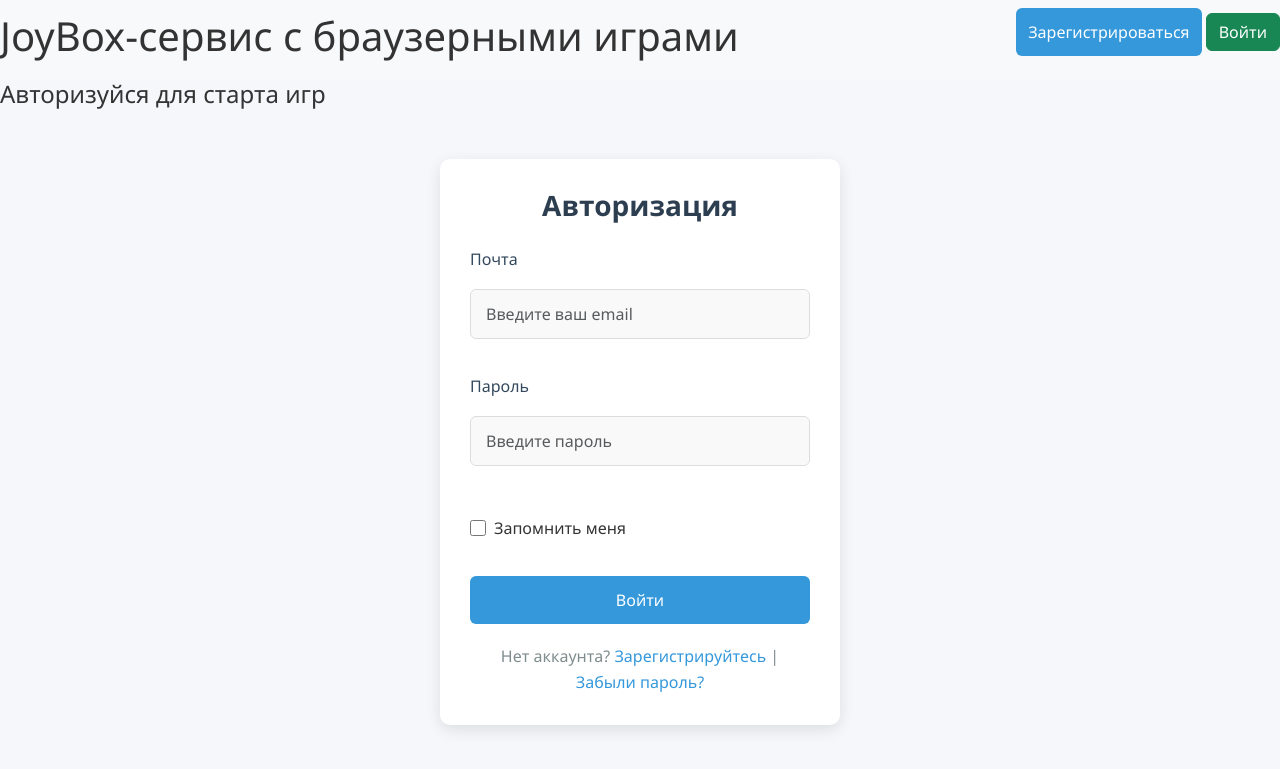
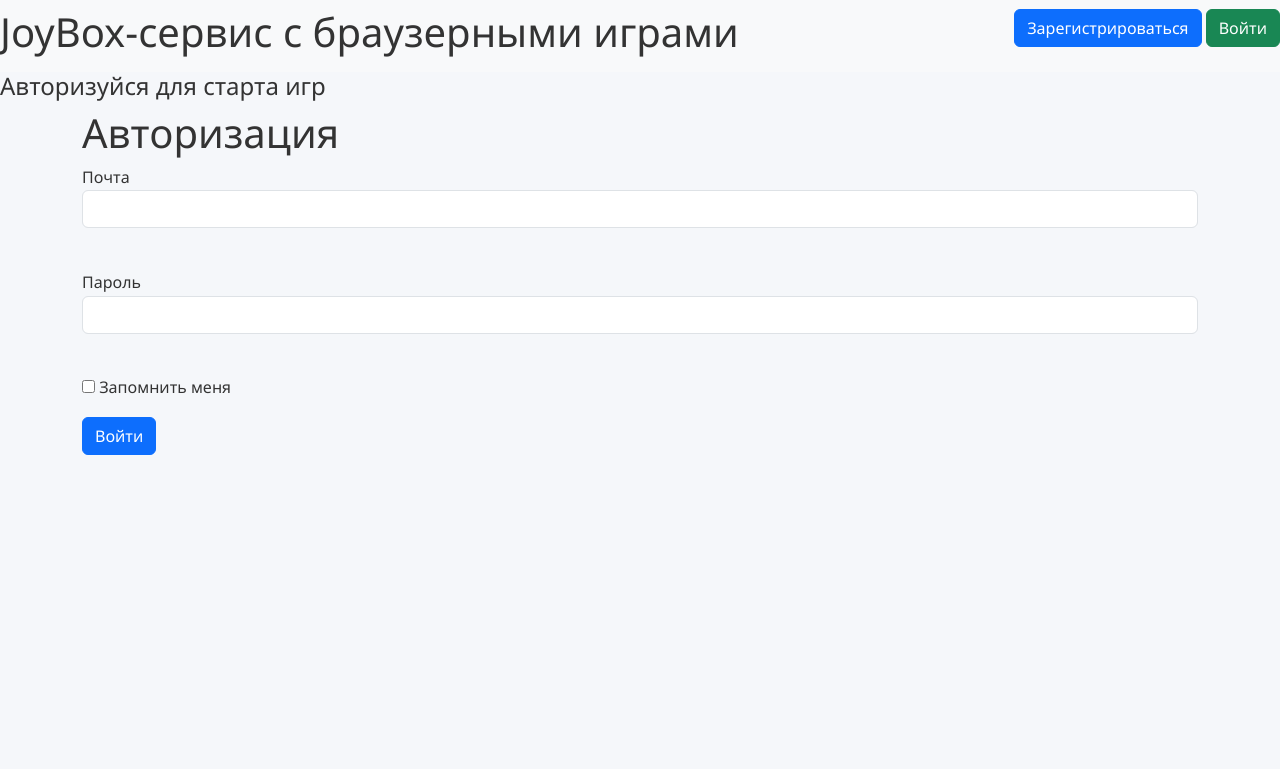
Before and after one commit to FDA-2011/site2, a Flask app: page /login in a window 1280 px wide. Shown: the top 769 px of the page. Run offline with Flask 3, Linux system fonts and the light colour scheme.

Commit message:
Update login.html

```diff
--- a/templates/login.html
+++ b/templates/login.html
@@ -1,163 +1,32 @@
 {% extends "base.html" %}
 
 {% block content %}
-<style>
-    /* Основные стили */
-    .login-container {
-        max-width: 400px;
-        margin: 50px auto;
-        padding: 30px;
-        border-radius: 10px;
-        box-shadow: 0 5px 15px rgba(0, 0, 0, 0.1);
-        background: white;
-        font-family: 'Segoe UI', Tahoma, Geneva, Verdana, sans-serif;
-    }
-
-    .login-title {
-        text-align: center;
-        color: #2c3e50;
-        margin-bottom: 25px;
-        font-size: 28px;
-        font-weight: 600;
-    }
-
-    .login-form {
-        display: flex;
-        flex-direction: column;
-        gap: 20px;
-    }
-
-    .form-group {
-        margin-bottom: 15px;
-    }
-
-    .form-group label {
-        display: block;
-        margin-bottom: 8px;
-        font-weight: 500;
-        color: #34495e;
-    }
-
-    .form-control {
-        width: 100%;
-        padding: 12px 15px;
-        border: 1px solid #ddd;
-        border-radius: 6px;
-        font-size: 16px;
-        transition: all 0.3s;
-        background-color: #f9f9f9;
-    }
-
-    .form-control:focus {
-        border-color: #3498db;
-        box-shadow: 0 0 0 3px rgba(52, 152, 219, 0.2);
-        outline: none;
-        background-color: white;
-    }
-
-    .alert-danger {
-        padding: 10px 15px;
-        background-color: #fdecea;
-        color: #e74c3c;
-        border-radius: 6px;
-        margin-top: 5px;
-        font-size: 14px;
-        border-left: 3px solid #e74c3c;
-    }
-
-    .remember-me {
-        display: flex;
-        align-items: center;
-        gap: 8px;
-        margin: 15px 0;
-    }
-
-    .remember-me input {
-        width: 16px;
-        height: 16px;
-    }
-
-    .btn-primary {
-        background-color: #3498db;
-        color: white;
-        border: none;
-        padding: 12px;
-        border-radius: 6px;
-        font-size: 16px;
-        font-weight: 500;
-        cursor: pointer;
-        transition: background-color 0.3s;
-    }
-
-    .btn-primary:hover {
-        background-color: #2980b9;
-    }
-
-    .login-footer {
-        text-align: center;
-        margin-top: 20px;
-        color: #7f8c8d;
-    }
-
-    .login-footer a {
-        color: #3498db;
-        text-decoration: none;
-    }
-
-    .login-footer a:hover {
-        text-decoration: underline;
-    }
-
-    @media (max-width: 480px) {
-        .login-container {
-            margin: 20px auto;
-            padding: 20px;
-        }
-    }
-</style>
-
-<div class="login-container">
-    <h1 class="login-title">Авторизация</h1>
-
-    <form action="" method="post" class="login-form">
+<h1>Авторизация</h1>
+<form action="" method="post">
     {{ form.hidden_tag() }}
     {{ form.csrf_token }}
-
     {% if message %}
     <div class="alert alert-danger" role="alert">{{ message }}</div>
     {% endif %}
-
-        <div class="form-group">
-            {{ form.email.label }}
-            {{ form.email(class="form-control", type="email", placeholder="Введите ваш email") }}
+    <p>
+        {{ form.email.label }}<br>
+        {{ form.email(class="form-control", type="email") }}<br>
         {% for error in form.email.errors %}
     <div class="alert alert-danger" role="alert">
         {{ error }}
     </div>
     {% endfor %}
-        </div>
-
-        <div class="form-group">
-            {{ form.password.label }}
-            {{ form.password(class="form-control", type="password", placeholder="Введите пароль") }}
+    </p>
+    <p>
+        {{ form.password.label }}<br>
+        {{ form.password(class="form-control", type="password") }}<br>
         {% for error in form.password.errors %}
     <div class="alert alert-danger" role="alert">
         {{ error }}
     </div>
     {% endfor %}
-        </div>
-
-        <div class="remember-me">
-            {{ form.remember_me() }}
-            {{ form.remember_me.label }}
-        </div>
-
-        {{ form.submit(type="submit", class="btn btn-primary") }}
+    </p>
+    <p>{{ form.remember_me() }} {{ form.remember_me.label }}</p>
+    <p>{{ form.submit(type="submit", class="btn btn-primary") }}</p>
 </form>
-
-    <div class="login-footer">
-        Нет аккаунта? <a href="{{ url_for('register') }}">Зарегистрируйтесь</a> |
-        <a href="{{ url_for('reset_password_request') }}">Забыли пароль?</a>
-    </div>
-</div>
 {% endblock %}
```
Lines whose indentation alone changed are shown as unchanged.
